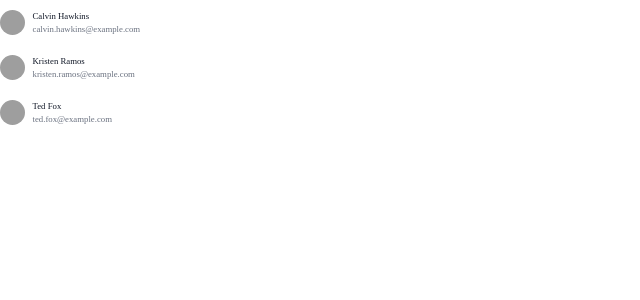
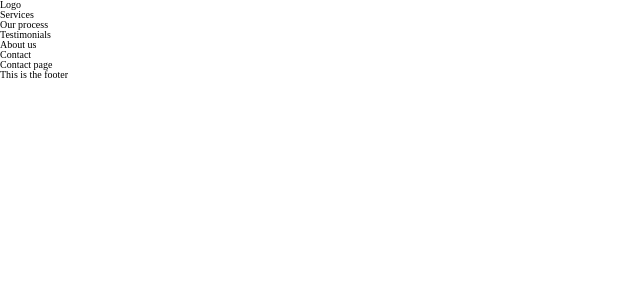
Before and after one commit to EricBARBEAU/jmr-vs, a React (Create React App) app in the folder my-app/: page /contact in a window 1280 px wide. Shown: the top 300 px of the page, without its empty margins (0-640 px from the left). Built offline with nearby package versions, Linux system fonts and the light colour scheme; grey boxes are pictures that could not be loaded.

Commit message:
building structure and pages

```diff
--- a/my-app/package.json
+++ b/my-app/package.json
@@ -9,8 +9,10 @@
     "@testing-library/jest-dom": "^5.17.0",
     "@testing-library/react": "^13.4.0",
     "@testing-library/user-event": "^13.5.0",
+    "flyonui": "^1.2.0",
     "react": "^19.0.0",
     "react-dom": "^19.0.0",
+    "react-router-dom": "^7.0.2",
     "react-scripts": "5.0.1",
     "web-vitals": "^2.1.4"
   },
--- a/my-app/src/modules/App.js
+++ b/my-app/src/modules/App.js
@@ -1,48 +1,39 @@
-
-const people = [
-  {
-    name: 'Calvin Hawkins',
-    email: 'calvin.hawkins@example.com',
-    image:
-      'https://images.unsplash.com/photo-1491528323818-fdd1faba62cc?ixlib=rb-1.2.1&ixid=eyJhcHBfaWQiOjEyMDd9&auto=format&fit=facearea&facepad=2&w=256&h=256&q=80',
-  },
-  {
-    name: 'Kristen Ramos',
-    email: 'kristen.ramos@example.com',
-    image:
-      'https://images.unsplash.com/photo-1550525811-e5869dd03032?ixlib=rb-1.2.1&ixid=eyJhcHBfaWQiOjEyMDd9&auto=format&fit=facearea&facepad=2&w=256&h=256&q=80',
-  },
-  {
-    name: 'Ted Fox',
-    email: 'ted.fox@example.com',
-    image:
-      'https://images.unsplash.com/photo-1500648767791-00dcc994a43e?ixlib=rb-1.2.1&ixid=eyJhcHBfaWQiOjEyMDd9&auto=format&fit=facearea&facepad=2&w=256&h=256&q=80',
-  },
-]
-
-function Example() {
-  return (
-    <ul className="divide-y divide-gray-200">
-      {people.map((person) => (
-        <li key={person.email} className="py-4 flex">
-          <img className="size-10 rounded-full" src={person.image} alt="" />
-          <div className="ml-3">
-            <p className="text-sm font-medium text-gray-900">{person.name}</p>
-            <p className="text-sm text-gray-500">{person.email}</p>
-          </div>
-        </li>
-      ))}
-    </ul>
-  )
-}
+// React router
+import {
+    BrowserRouter as Router,
+    Routes,
+    Route,
+} from "react-router-dom";
+// Elements import
+import Nav from './elements/navbar';
+import Footer from './elements/footer';
+// Views import
+// import Test from './views/test';
+import Home from './views/home';
+import Services from './views/services';
+import Process from './views/process';
+import Testimonials from './views/testimonials';
+import About from './views/about';
+import Contact from './views/contact';
 
 
 function App() {
-  return (
-    <div className="App">
-      <Example />
-    </div>
-  );
+    return (
+      <div className="App">
+        <Router>
+            <Nav />
+            <Routes>
+                <Route exact path="/" element={<Home />} />
+                <Route path="/services" element={<Services />} />
+                <Route path="/our-process" element={<Process />} />
+                <Route path="/testimonials" element={<Testimonials />} />
+                <Route path="/about-us" element={<About />} />
+                <Route path="/contact" element={<Contact />} />
+            </Routes>
+            <Footer />
+        </Router>
+      </div>
+    );
 }
 
 export default App;
--- /dev/null
+++ b/my-app/src/modules/elements/footer.js
@@ -0,0 +1,10 @@
+
+function Footer() {
+  return (
+    <footer className="">
+      This is the footer
+    </footer>
+  );
+}
+
+export default Footer;
--- /dev/null
+++ b/my-app/src/modules/elements/navbar.js
@@ -0,0 +1,17 @@
+
+function Nav() {
+  return (
+    <nav className="">
+      <a href="/" className="logo logo_jmr" alt="Home">Logo</a>
+      <ul className="">
+        <li><a href="/services" className="" target="blank">Services</a></li>
+        <li><a href="/our-process" className="" target="blank">Our process</a></li>
+        <li><a href="/testimonials" className="" target="blank">Testimonials</a></li>
+        <li><a href="/about-us" className="" target="blank">About us</a></li>
+        <li><a href="/contact" className="" target="blank">Contact</a></li>
+      </ul>
+    </nav>
+  );
+}
+
+export default Nav;
--- /dev/null
+++ b/my-app/src/modules/views/about.js
@@ -0,0 +1,9 @@
+function About() {
+  return (
+    <div>
+      About page
+    </div>
+  )
+}
+
+export default About;
--- /dev/null
+++ b/my-app/src/modules/views/contact.js
@@ -0,0 +1,9 @@
+function Contact() {
+  return (
+    <div>
+      Contact page
+    </div>
+  )
+}
+
+export default Contact;
--- /dev/null
+++ b/my-app/src/modules/views/home.js
@@ -0,0 +1,9 @@
+function Home() {
+  return (
+    <div>
+      Home page
+    </div>
+  )
+}
+
+export default Home;
--- /dev/null
+++ b/my-app/src/modules/views/process.js
@@ -0,0 +1,9 @@
+function Process() {
+  return (
+    <div>
+      Process page
+    </div>
+  )
+}
+
+export default Process;
--- /dev/null
+++ b/my-app/src/modules/views/services.js
@@ -0,0 +1,9 @@
+function Services() {
+  return (
+    <div>
+      Services page
+    </div>
+  )
+}
+
+export default Services;
--- /dev/null
+++ b/my-app/src/modules/views/test.js
@@ -0,0 +1,38 @@
+const people = [
+  {
+    name: 'Calvin Hawkins',
+    email: 'calvin.hawkins@example.com',
+    image:
+      'https://images.unsplash.com/photo-1491528323818-fdd1faba62cc?ixlib=rb-1.2.1&ixid=eyJhcHBfaWQiOjEyMDd9&auto=format&fit=facearea&facepad=2&w=256&h=256&q=80',
+  },
+  {
+    name: 'Kristen Ramos',
+    email: 'kristen.ramos@example.com',
+    image:
+      'https://images.unsplash.com/photo-1550525811-e5869dd03032?ixlib=rb-1.2.1&ixid=eyJhcHBfaWQiOjEyMDd9&auto=format&fit=facearea&facepad=2&w=256&h=256&q=80',
+  },
+  {
+    name: 'Ted Fox',
+    email: 'ted.fox@example.com',
+    image:
+      'https://images.unsplash.com/photo-1500648767791-00dcc994a43e?ixlib=rb-1.2.1&ixid=eyJhcHBfaWQiOjEyMDd9&auto=format&fit=facearea&facepad=2&w=256&h=256&q=80',
+  },
+]
+
+function Test() {
+  return (
+    <ul className="divide-y divide-gray-200">
+      {people.map((person) => (
+        <li key={person.email} className="py-4 flex">
+          <img className="size-10 rounded-full" src={person.image} alt="" />
+          <div className="ml-3">
+            <p className="text-sm font-medium text-gray-900">{person.name}</p>
+            <p className="text-sm text-gray-500">{person.email}</p>
+          </div>
+        </li>
+      ))}
+    </ul>
+  )
+}
+
+export default Test;
--- /dev/null
+++ b/my-app/src/modules/views/testimonials.js
@@ -0,0 +1,9 @@
+function Testimonials() {
+  return (
+    <div>
+      Testimonials page
+    </div>
+  )
+}
+
+export default Testimonials;
```
Also changed, not shown: my-app/src/img/jmr-logo_onwhite@2x.png (added), 1 other file (tests, documents, lock files or other folders).
